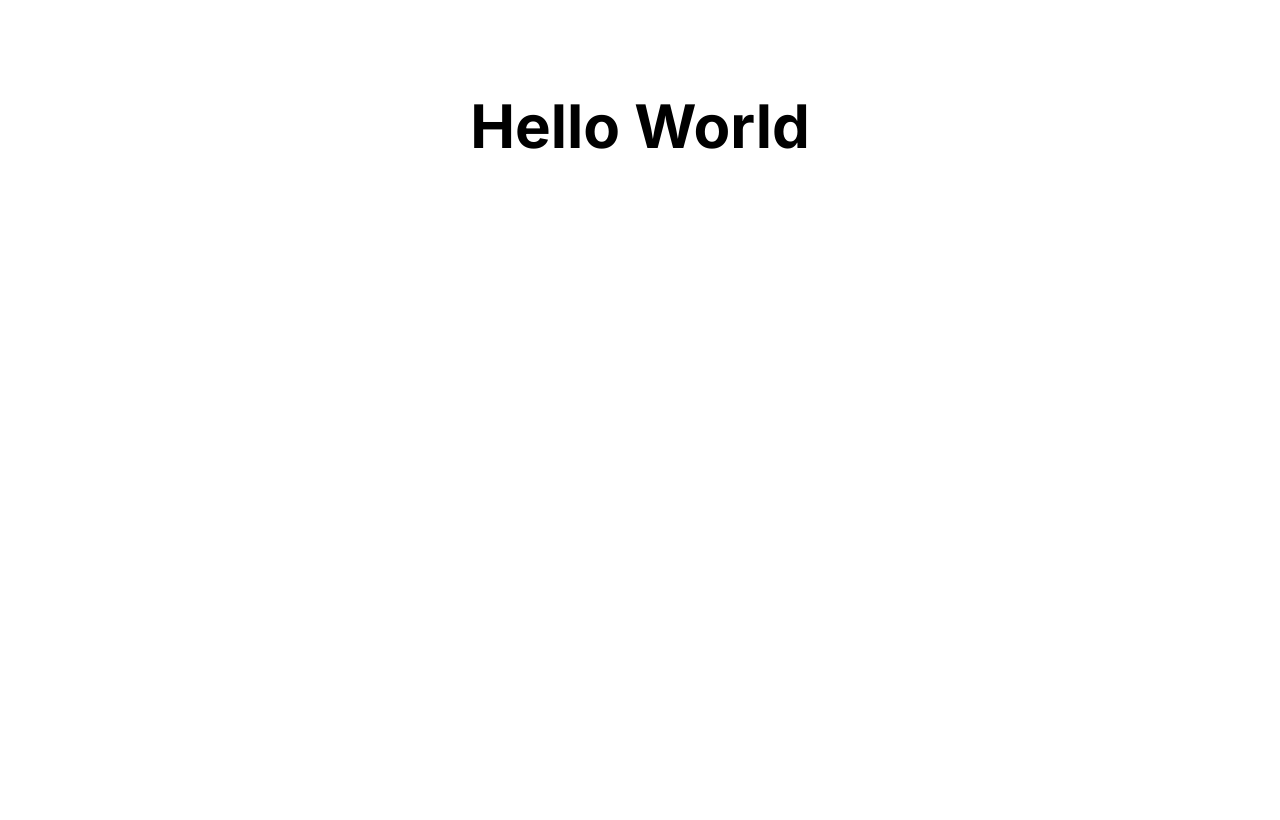
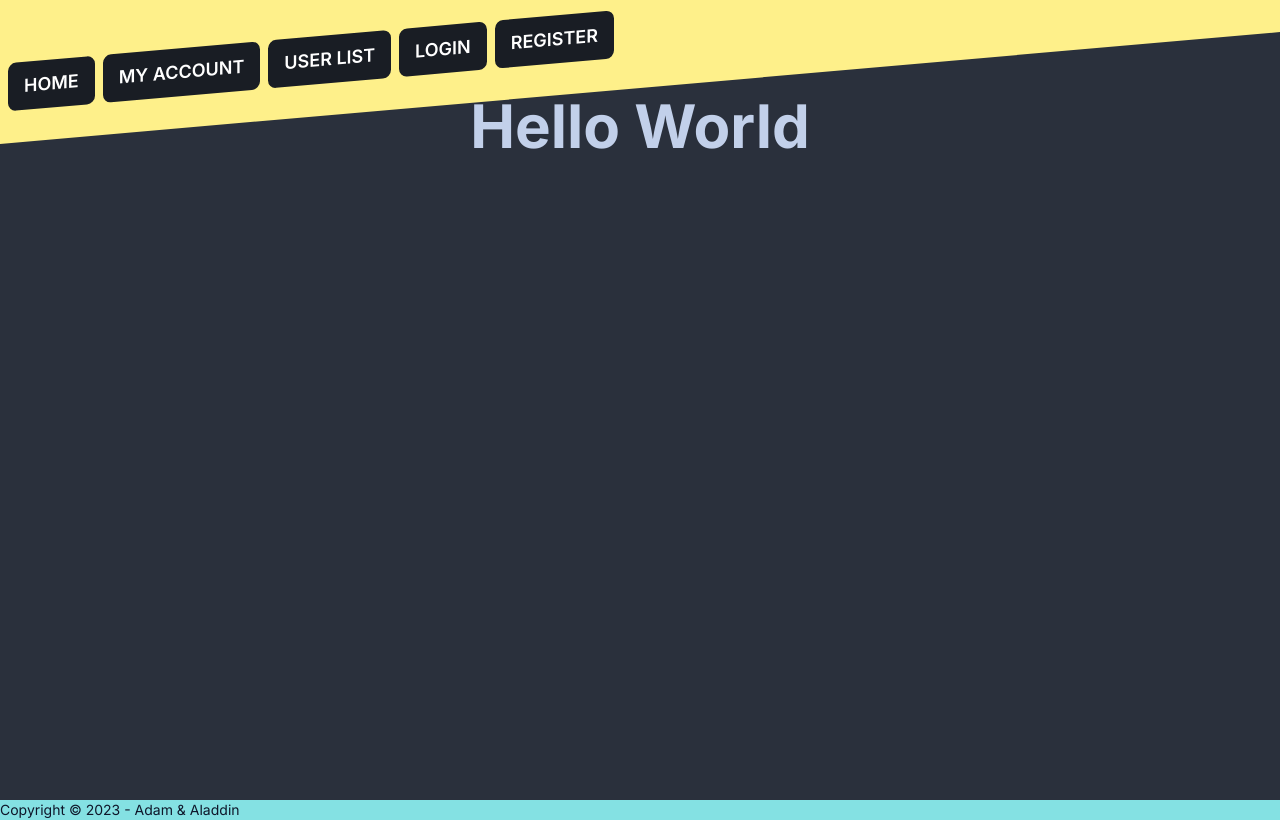
Before and after one commit to diabeatz96/cool-todo, a Next.js app: page / in a window 1280 px wide. Built offline with nearby package versions, Linux system fonts and the light colour scheme.

Commit message:
Cool Idea for Header + Footer Combo

```diff
--- a/app/globals.css
+++ b/app/globals.css
@@ -1,3 +1,28 @@
 @tailwind base;
 @tailwind components;
 @tailwind utilities;
+
+@layer components {
+
+    .h1,
+    .h2 {
+      @apply leading-none;
+    }
+
+    .zigzag-container {
+      @apply relative;
+    }
+
+    .zigzag {
+      @apply absolute left-0 right-0 w-full h-36 pt-5 bg-white;
+      transform: skewY(-5deg);
+      transform-origin: top left;
+    }
+
+    .zigzag-footer {
+      @apply absolute left-0 right-0 w-full h-36 pt-5 bg-white;
+      transform: skewY(5deg);
+      transform-origin: bottom left;
+    }
+
+  }
--- a/app/layout.js
+++ b/app/layout.js
@@ -1,17 +1,28 @@
 import './globals.css'
 import { Inter } from 'next/font/google'
+import Navbar from '@/components/Navbar'
+import Footer from '@/components/Footer'
 
 const inter = Inter({ subsets: ['latin'] })
 
 export const metadata = {
-  title: 'Create Next App',
-  description: 'Generated by create next app',
+  title: 'Cool Todo App',
+  description: 'A cool todo app built with Next.js and Tailwind CSS.',
 }
 
 export default function RootLayout({ children }) {
   return (
     <html lang="en">
-      <body className={inter.className}>{children}</body>
+      <head>
+        <title>{metadata.title}</title>
+        <meta name="description" content={metadata.description} />
+        <link rel="icon" href="/favicon.ico" />
+      </head>
+      <body className={inter.className}>
+      <Navbar />
+        {children}
+      <Footer />
+        </body>
     </html>
   )
 }
--- /dev/null
+++ b/components/Footer.jsx
@@ -0,0 +1,12 @@
+const Footer = () => {
+
+    return (
+<footer className="footer bg-primary text-slate-900">
+  <div>
+    <p>Copyright © 2023 - Adam & Aladdin</p>
+  </div>
+</footer>
+    )
+}
+
+export default Footer;
--- /dev/null
+++ b/components/Navbar.jsx
@@ -0,0 +1,17 @@
+"use client";
+import Link from "next/link";
+
+const Navbar = () => {
+    return (
+        <nav className="navbar bg-accent flex gap-2 pt-10 zigzag">
+            <Link className="btn bg-neutral hover:bg-slate-600 stroke-none border-none text-lg text-white" href="/">Home</Link>
+            <Link className="btn bg-neutral hover:bg-slate-600 stroke-none border-none text-lg text-white" href="/about">My Account</Link>
+            <Link className="btn bg-neutral hover:bg-slate-600 stroke-none border-none text-lg text-white" href="/contact">User List</Link>
+            <Link className="btn bg-neutral hover:bg-slate-600 stroke-none border-none text-lg text-white" href="/login">Login</Link>
+            <Link className="btn bg-neutral hover:bg-slate-600 stroke-none border-none text-lg text-white" href="/register">Register</Link>
+
+        </nav>
+    )
+}
+
+export default Navbar;
--- a/tailwind.config.js
+++ b/tailwind.config.js
@@ -1,5 +1,22 @@
 /** @type {import('tailwindcss').Config} */
 module.exports = {
+  daisyui: {
+    themes: [
+      {
+        mytheme: {
+              "primary": "#84e1e3",
+              "secondary": "#f0abfc",
+              "accent": "#fef08a",
+              "neutral": "#191D24",
+              "base-100": "#2A303C",
+              "info": "#3b82f6",
+              "success": "#36D399",
+              "warning": "#FBBD23",
+              "error": "#F87272",
+        },
+      },
+    ],
+  },
   content: [
     './pages/**/*.{js,ts,jsx,tsx,mdx}',
     './components/**/*.{js,ts,jsx,tsx,mdx}',
@@ -14,5 +31,5 @@ module.exports = {
       },
     },
   },
-  plugins: [],
+  plugins: [require("daisyui")],
 }
```
